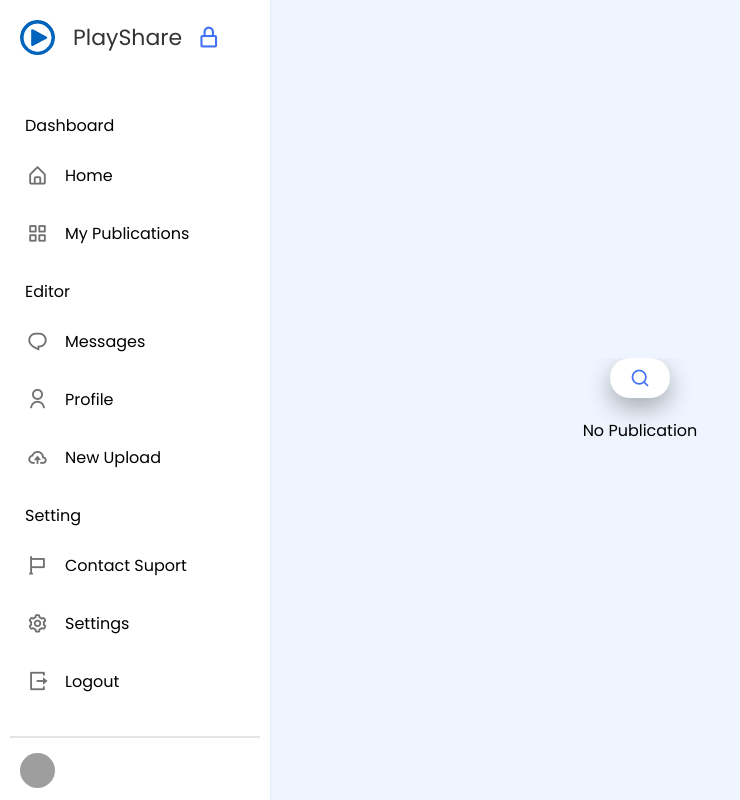
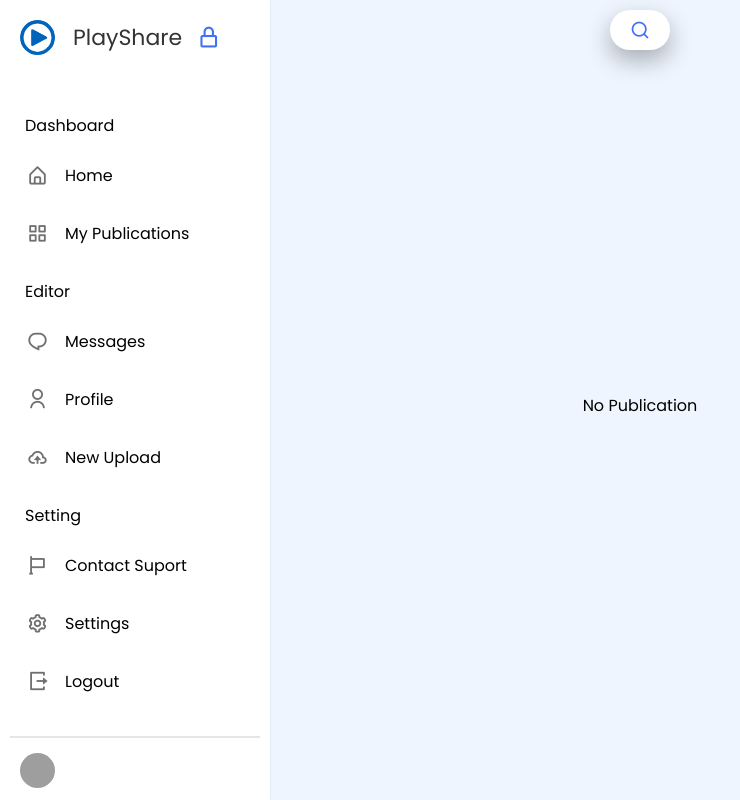
Before and after one commit to Propa1/PlayShare1, a PHP site: page /Feed in a window 1280 px wide. Shown: the whole page, without its empty margins (0-740 px from the left). Run offline with PHP 8.4, Linux system fonts and the light colour scheme; the visitor is signed in with stand-in values (Sample User, id 1); data that the repository does not hold is empty; grey boxes are pictures that could not be loaded.

Commit message:
Revert "added feedwrapper to work with flexbox"
This reverts commit 4ada58207216d22088e0b3e0df96386079206529.

```diff
--- a/Feed/index.php
+++ b/Feed/index.php
@@ -16,7 +16,6 @@
     <?php
         include "../php/sidebar.php";
     ?>
-    <div class="feedwrapper">
     <div class="box">
         <input class="text" type="text" placeholder="Search.......">
         <i class="ri-search-line"></i>
@@ -27,7 +26,6 @@
     <?php
         include "../VideosOutput/index.php";
     ?>
-    </div>
     <script src="users.js"></script>
 
 </body>
--- a/css/feed.css
+++ b/css/feed.css
@@ -6,25 +6,17 @@
   font-family: 'Poppins', sans-serif;
 }
 
-.feedwrapper {
-  display: flex;
-  overflow: auto;
-  /* background-color: red; */
-  flex-direction: column;
-  justify-content: center;
-  align-content: center;
-  gap: 20px;
-  margin: 10px 0;
-}
-
 body{
   display: flex;
   justify-content: center;
+  min-height: 100vh;
   background: #ecf0f3;
+  padding-top: 10px;
 }
 
 .box{
     position: relative;
+    margin-bottom: auto;
     height: 40px;
     justify-content: center;
     display: flex;
@@ -35,7 +27,6 @@ body{
     align-items: center;
     transition: 0.8s;
     box-shadow: 0 10px 25px rgba(0, 0, 0, 0.3);
-    align-self: center;
 }
 
 .box:hover input {
--- a/css/videosoutput.css
+++ b/css/videosoutput.css
@@ -15,7 +15,7 @@ body{
 }
 
 .contents {
-  position: relative;
+  position: absolute;
   width: 400px;
   border-radius: 30px;
   display: flex;
@@ -71,7 +71,6 @@ video {
 }
 
 .user-info {
-  margin: 20px 0;
   position: relative;
   width: 350px;
   display: flex;
```
Lines whose indentation alone changed are shown as unchanged.
